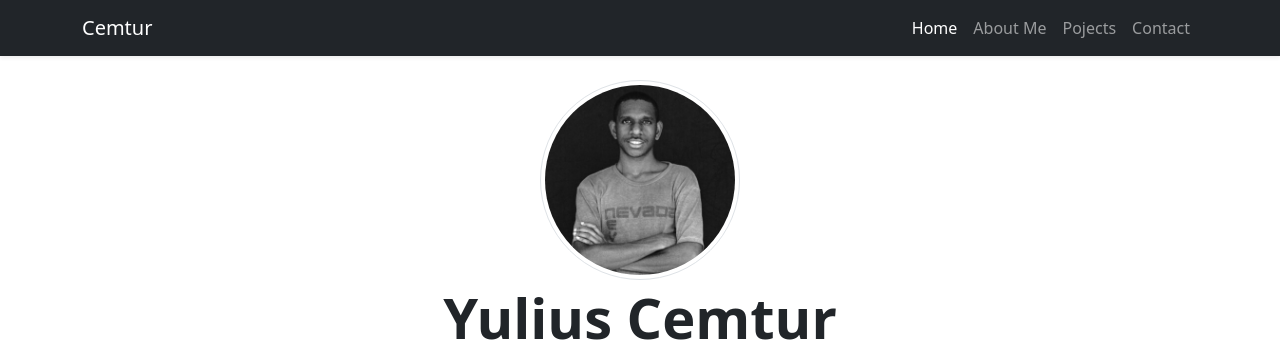
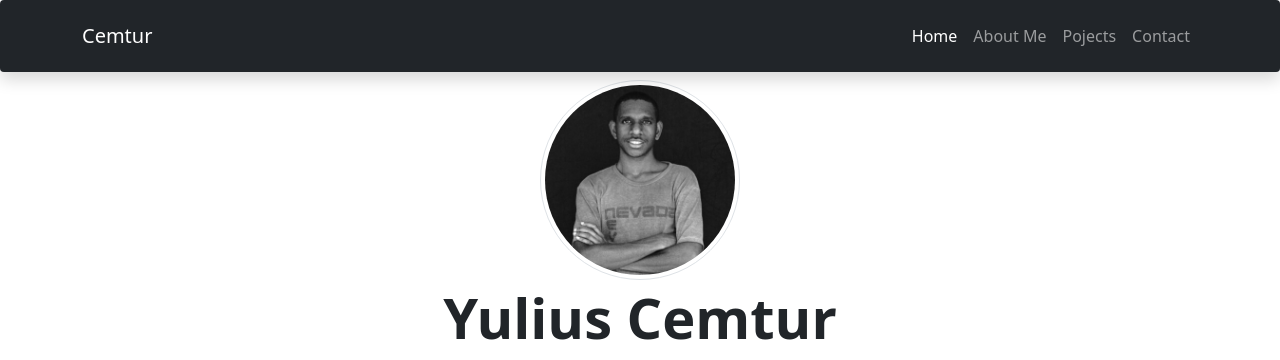
Before and after one commit to Cemturpits/belajarwebb, a plain HTML site: page index.html in a window 1280 px wide. Shown: the top 360 px of the page. Drawn offline with nearby package versions, Linux system fonts and the light colour scheme.

Commit message:
Update index.html

```diff
--- a/index.html
+++ b/index.html
@@ -25,7 +25,7 @@
   <body id="home">
 
     <!--Awal navbar -->
-   <nav class="navbar navbar-expand-lg navbar-dark bg-dark shadow-sm fixed-top">
+   <nav class="navbar navbar-expand-lg navbar-dark bg-dark shadow p-3 mb-5 rounded fixed-top">
   <div class="container">
     <a class="navbar-brand" href="#">Cemtur</a>
     <button class="navbar-toggler" type="button" data-bs-toggle="collapse" data-bs-target="#navbarNav" aria-controls="navbarNav" aria-expanded="false" aria-label="Toggle navigation">
```
